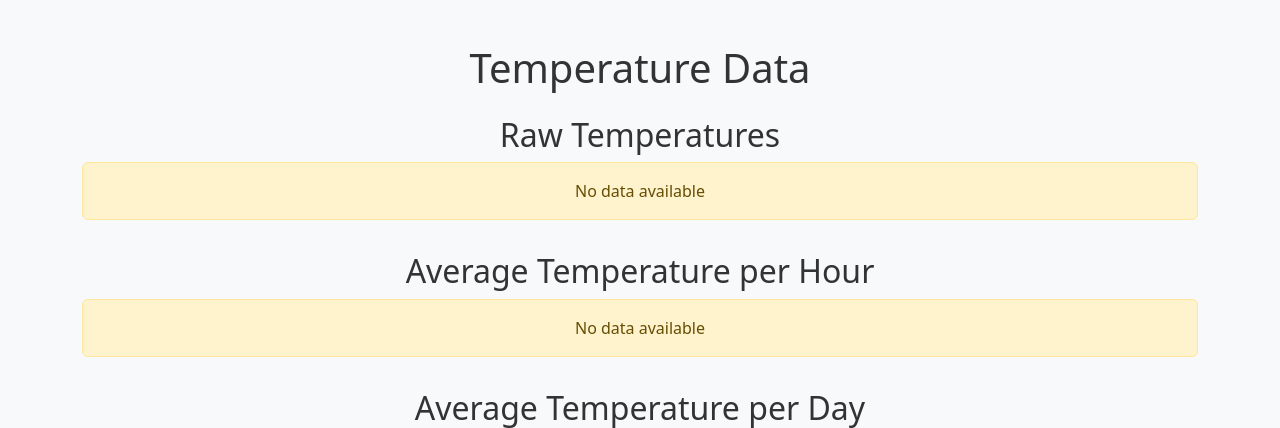
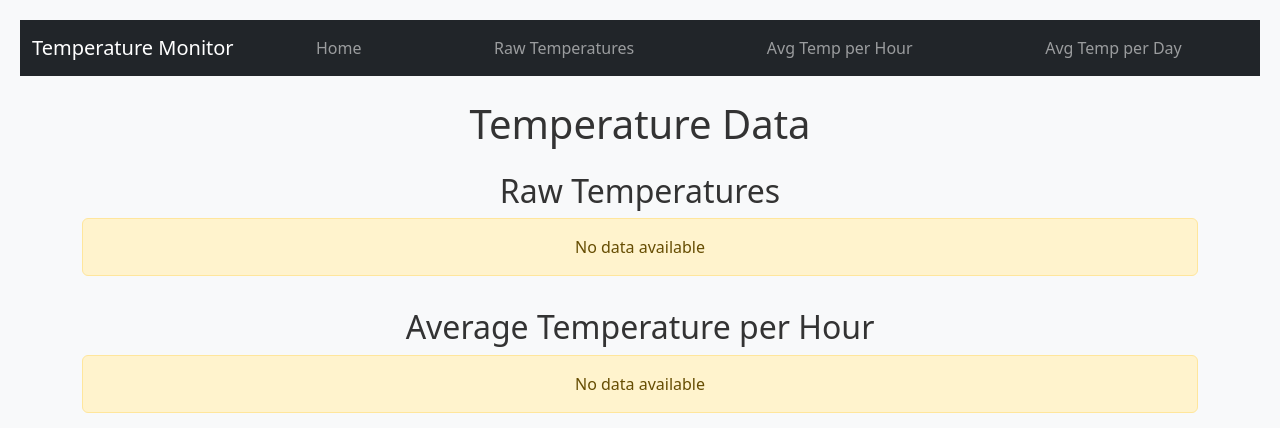
Before and after one commit to amnyam11/web-temp-tracker, a Flask app: page / in a window 1280 px wide. Shown: the top 428 px of the page. Run offline with Flask 3, Linux system fonts and the light colour scheme; data that the repository does not hold is empty.

Commit message:
added navbar and autorefresh

```diff
--- /dev/null
+++ b/client/static/config.js
@@ -0,0 +1,2 @@
+// Время перезагрузки страницы в миллисекундах
+const RELOAD_INTERVAL = 60000;
--- a/client/templates/index.html
+++ b/client/templates/index.html
@@ -9,7 +9,7 @@
     <style>
         .plot {
             margin-bottom: 2rem;
-            text-align: center; /* Центрируем текст и изображения */
+            text-align: center;
         }
         .plot img {
             max-width: 100%;
@@ -17,8 +17,8 @@
             border: 1px solid #ddd;
             border-radius: 8px;
             box-shadow: 0 4px 8px rgba(0, 0, 0, 0.1);
-            display: block; /* Делаем изображение блочным элементом */
-            margin: 0 auto; /* Центрируем изображение по горизонтали */
+            display: block;
+            margin: 0 auto;
         }
         h1, h2 {
             color: #333;
@@ -30,6 +30,9 @@
     </style>
 </head>
 <body>
+    <!-- Включаем навбар -->
+    {% include 'navbar.html' %}
+
     <div class="container">
         <h1 class="text-center my-4">Temperature Data</h1>
 
@@ -63,5 +66,16 @@
 
     <!-- Подключаем Bootstrap JS (опционально) -->
     <script src="https://cdn.jsdelivr.net/npm/bootstrap@5.3.0/dist/js/bootstrap.bundle.min.js"></script>
+    <script src="{{ url_for('static', filename='config.js') }}"></script>
+    <script>
+        function refreshPage() {
+            if (!document.hidden) {
+                location.reload();
+            }
+        }
+
+        // Обновляем страницу каждые 60 секунд
+        setInterval(refreshPage, RELOAD_INTERVAL);
+    </script>
 </body>
 </html>
--- /dev/null
+++ b/client/templates/navbar.html
@@ -0,0 +1,24 @@
+<nav class="navbar navbar-expand-lg navbar-dark bg-dark">
+    <div class="container-fluid">
+        <a class="navbar-brand" href="/">Temperature Monitor</a>
+        <button class="navbar-toggler" type="button" data-bs-toggle="collapse" data-bs-target="#navbarNav" aria-controls="navbarNav" aria-expanded="false" aria-label="Toggle navigation">
+            <span class="navbar-toggler-icon"></span>
+        </button>
+        <div class="collapse navbar-collapse" id="navbarNav">
+            <ul class="navbar-nav w-100 d-flex justify-content-between">
+                <li class="nav-item flex-fill text-center">
+                    <a class="nav-link" href="/">Home</a>
+                </li>
+                <li class="nav-item flex-fill text-center">
+                    <a class="nav-link" href="/temperatures">Raw Temperatures</a>
+                </li>
+                <li class="nav-item flex-fill text-center">
+                    <a class="nav-link" href="/avg_temp_hour">Avg Temp per Hour</a>
+                </li>
+                <li class="nav-item flex-fill text-center">
+                    <a class="nav-link" href="/avg_temp_day">Avg Temp per Day</a>
+                </li>
+            </ul>
+        </div>
+    </div>
+</nav>
```
Also changed, not shown: client/templates/avg_temp_day.html (+14 -0 lines), client/templates/avg_temp_hour.html (+14 -0 lines), client/templates/temperatures.html (+17 -1 lines).
